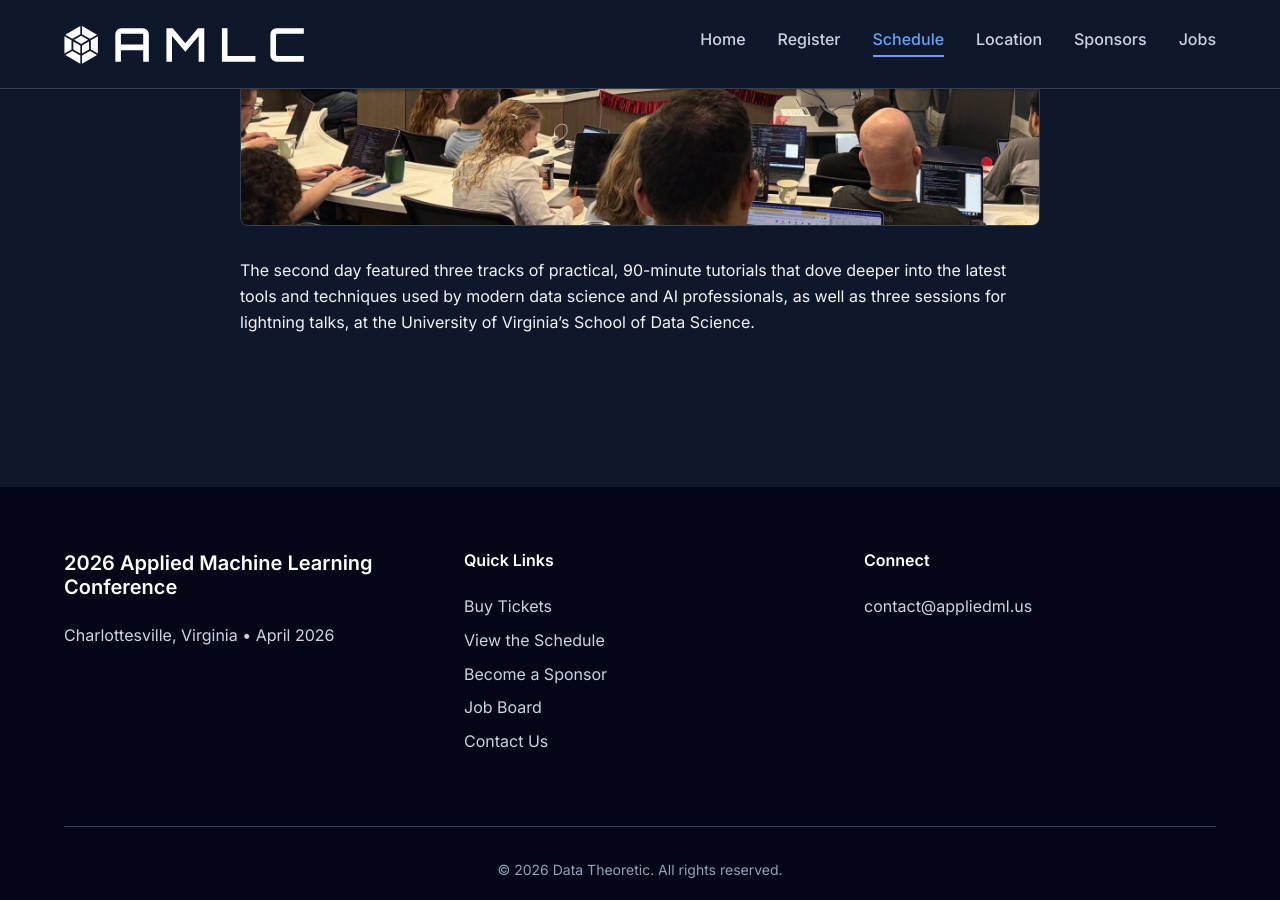
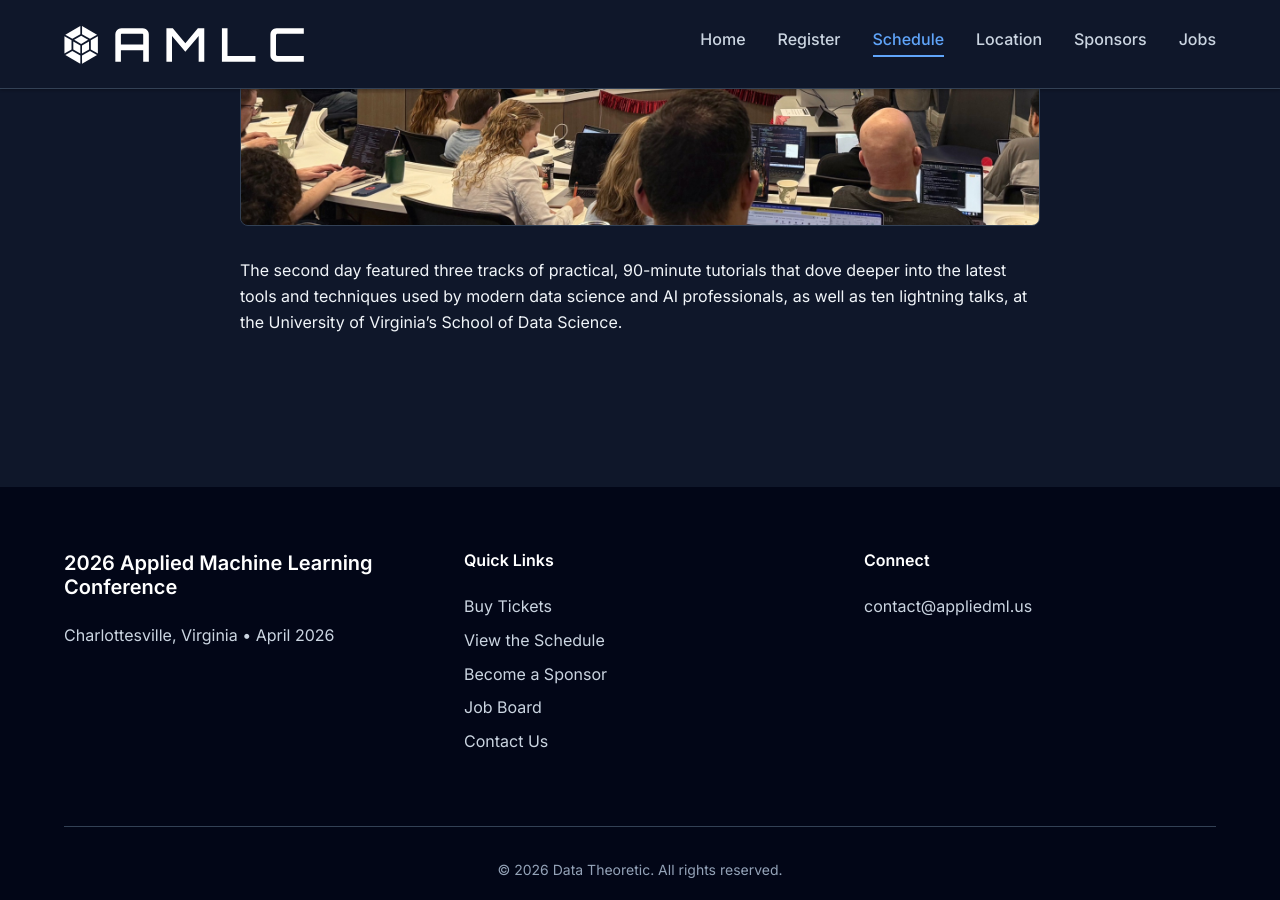
Before and after one commit to pwharrison/amlc-website, a Jekyll site: the page built from 2026/schedule.md, in a window 1280 px wide and 900 px high, scrolled down 4786 px. Built offline with Jekyll 4.4.1, drawn with Linux system fonts in a browser that asks for light colours.

Commit message:
update text about lightning talks on schedule page

```diff
--- a/2026/schedule.md
+++ b/2026/schedule.md
@@ -27,4 +27,4 @@ The first day of the conference featured keynote presentations, four tracks of 3
   <img src="{{ '/assets/images/cfp-tutorials.jpg' | relative_url }}" alt="Tutorials at UVA School of Data Science">
 </div>
 
-The second day featured three tracks of practical, 90-minute tutorials that dove deeper into the latest tools and techniques used by modern data science and AI professionals, as well as three sessions for lightning talks, at the University of Virginia's School of Data Science.
+The second day featured three tracks of practical, 90-minute tutorials that dove deeper into the latest tools and techniques used by modern data science and AI professionals, as well as ten lightning talks, at the University of Virginia's School of Data Science.
```
